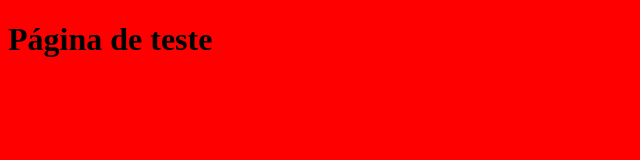
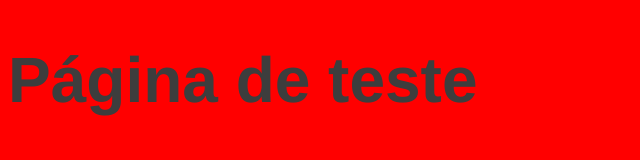
Before and after one commit to renatoOliveira25/aula-git, a plain HTML site: page index.html in a window 1280 px wide. Shown: the whole page, without its empty margins (0-640 px from the left). Drawn offline with Linux system fonts and the light colour scheme.

Commit message:
Alterado o estilo da tag h1

```diff
--- a/estilo.css
+++ b/estilo.css
@@ -1,3 +1,9 @@
 body {
     background-color: red;
 }
+
+h1 {
+    color: #3d3d3d;
+    font-family: 'Franklin Gothic Medium', 'Arial Narrow', Arial, sans-serif;
+    font-size: 4rem;
+}
```
